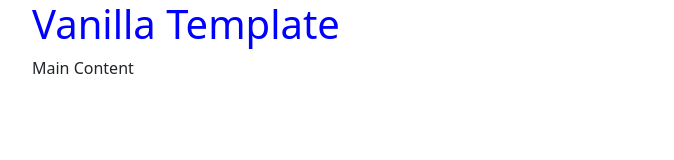
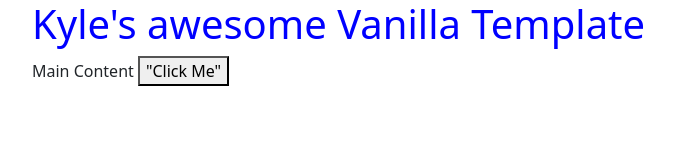
Before and after one commit to kystocks/579_vanilla, a website: page index.html in a window 1280 px wide. Shown: the whole page, without its empty margins (50-724 px from the left). Drawn offline with nearby package versions, Linux system fonts and the light colour scheme.

Commit message:
brief edits

```diff
--- a/index.html
+++ b/index.html
@@ -3,18 +3,19 @@
 <html lang="en">
 <head>
   <meta charset="utf-8">
-  <title>Vanilla JS Template</title>
+  <title>Kyle's Vanilla JS Template</title>
   <link href="https://cdn.jsdelivr.net/npm/bootstrap@5.1.3/dist/css/bootstrap.min.css" rel="stylesheet" integrity="sha384-1BmE4kWBq78iYhFldvKuhfTAU6auU8tT94WrHftjDbrCEXSU1oBoqyl2QvZ6jIW3" crossorigin="anonymous">
   <link rel="stylesheet" href="css/style.css">
 </head>
 <body>
 <header class="container">
   <div class="row">
-    <h1 class="col">Vanilla Template</h1>
+    <h1 class="col">Kyle's awesome Vanilla Template</h1>
   </div>
 </header>
   <main class="container">
     Main Content
+      <button>"Click Me"</button>
   </main>
   <script src="js/script.js" defer></script>
 </body>
```
